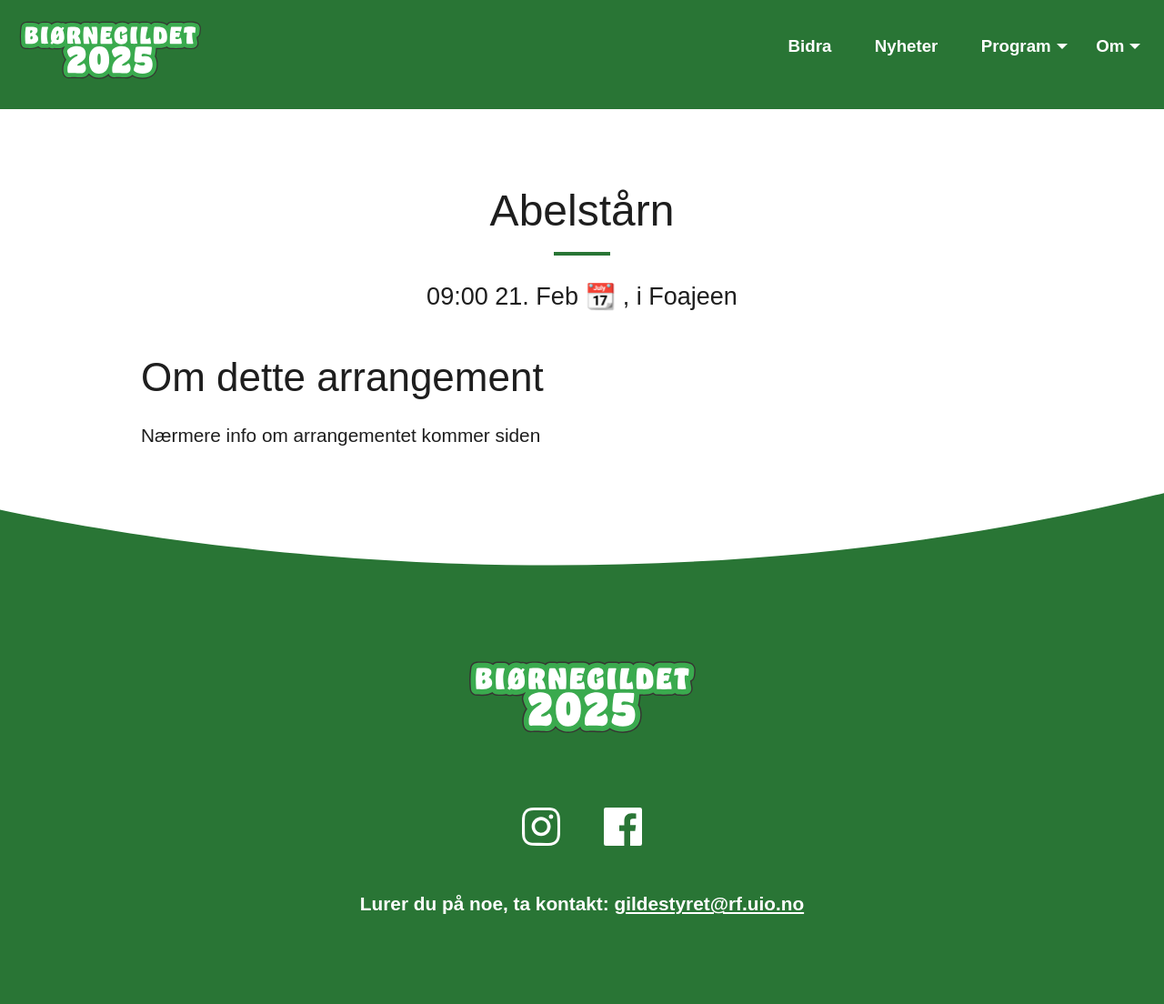
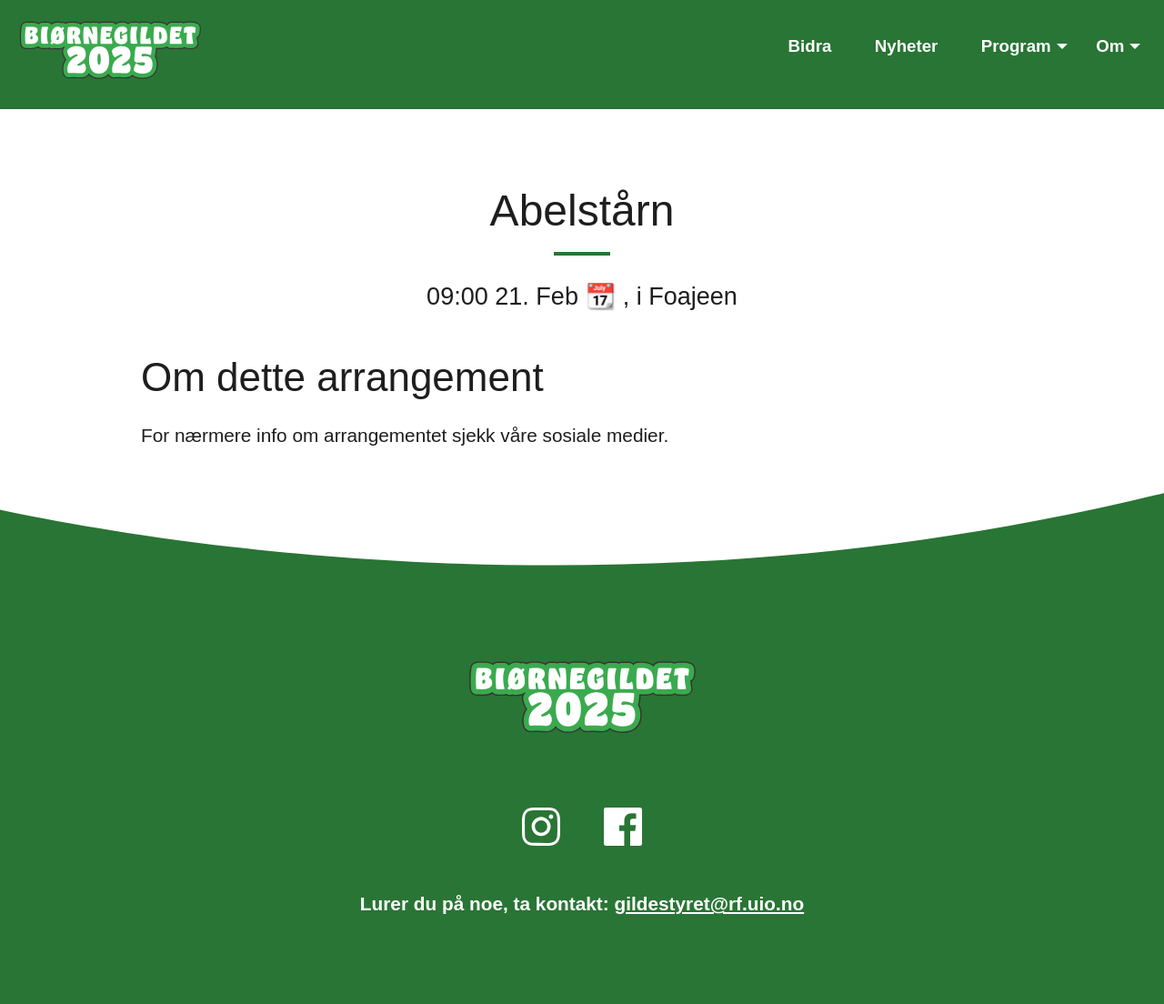
Before and after one commit to Biornegildet/biornegildet.github.io, a Jekyll site: the page built from _schedule/program/2025-02-21-09-00-fredag-Abels.md, in a window 1280 px wide. Shown: the whole page at 91% size. Built offline with Jekyll 4.4.1, drawn with Linux system fonts in a browser that asks for light colours; emoji names are drawn with the system emoji font; comment, search, counter and statistics services are not loaded.

Commit message:
Updated info about the events on friday

```diff
--- a/_schedule/program/2025-02-21-09-00-fredag-Abels.md
+++ b/_schedule/program/2025-02-21-09-00-fredag-Abels.md
@@ -20,4 +20,4 @@ tags:
 - Abels tårn
 ---
 
-Nærmere info om arrangementet kommer siden
+For nærmere info om arrangementet sjekk våre sosiale medier.
```
Also changed, not shown: _schedule/program/2025-02-21-12-00-fredag-uteaktiviteter-og-grill.md (+1 -1 lines), _schedule/program/2025-02-21-18-04-fredag-AllePubbersFest.md (+1 -1 lines).
